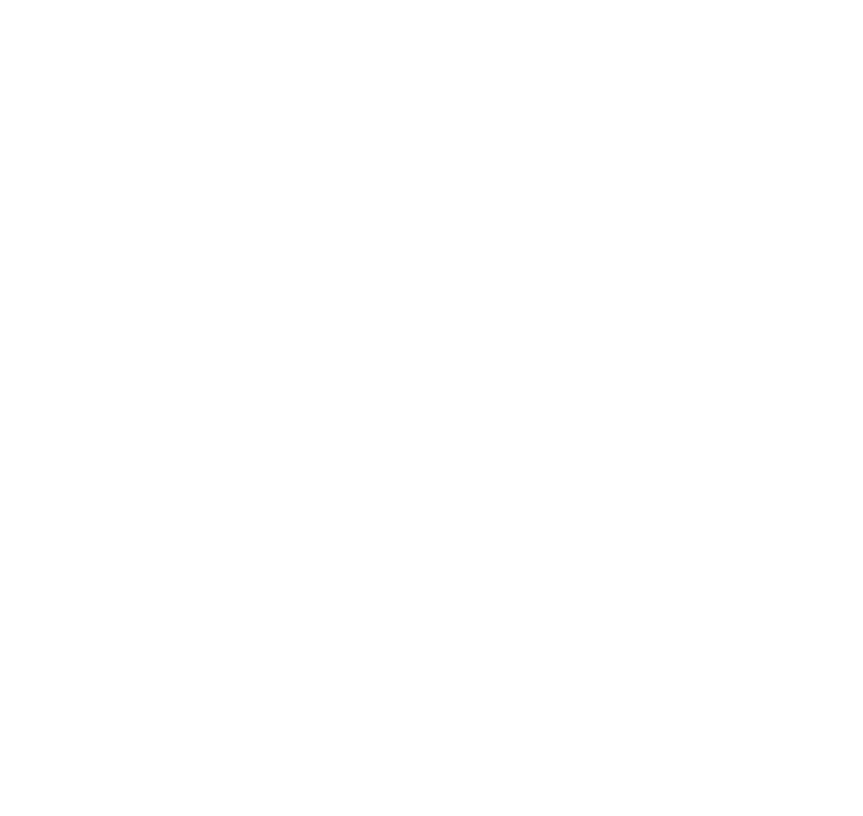
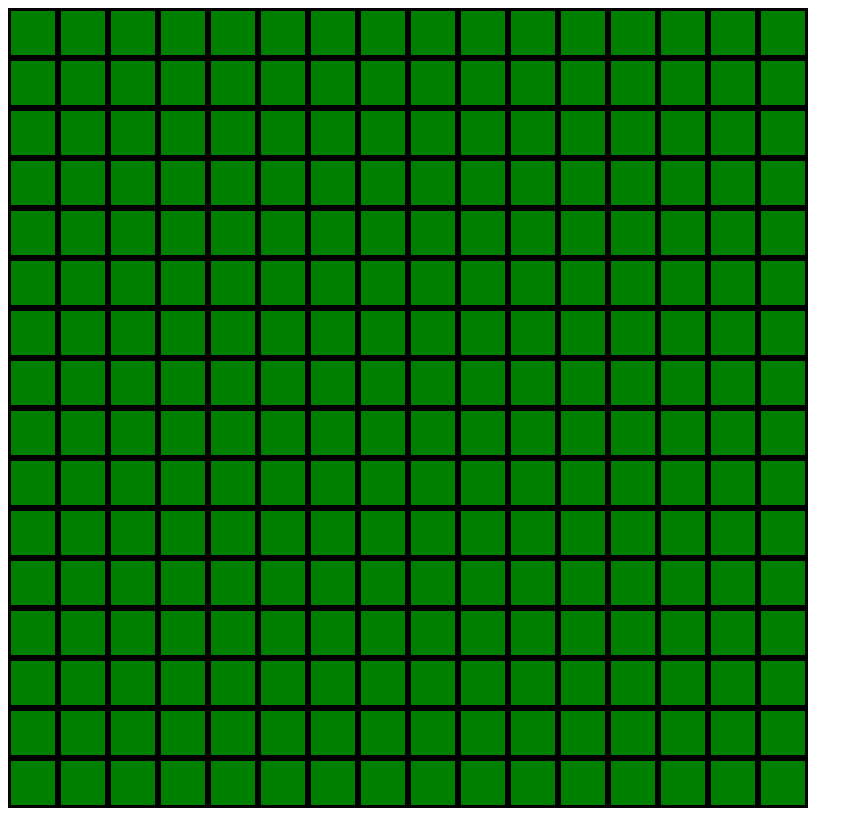
Before and after one commit to songvunguyen/Etch-a-Sketch, a plain HTML site: page index.html in a window 1280 px wide. Shown: the whole page, without its empty margins (0-863 px from the left). Drawn offline with Linux system fonts and the light colour scheme.

Commit message:
Add cells

```diff
--- a/etch.css
+++ b/etch.css
@@ -1,7 +1,5 @@
-.container{
+#container{
     display: grid;
+    grid-template-columns: repeat(16, 50px);
+    grid-template-rows: repeat(16, 50px);
 }
-
-.grid-cell{
-    border-style: solid;
-}
--- a/etch.js
+++ b/etch.js
@@ -0,0 +1,13 @@
+let container = document.querySelector("#container");
+
+/* Create div cell */
+for(let i = 0; i < 16; i++){
+    for(let j = 0; j < 16; j++){
+        let div = document.createElement("div");
+        div.classList.add("grid_cell");
+        div.setAttribute("id", i.toString()+"_"+j.toString());
+        div.style.cssText = `grid-column: ${i+1} / ${i+2}; grid-row: ${j+1} / ${j+2}; border-style: solid;
+        background-color: green`;
+        container.appendChild(div);
+    }
+}
--- a/index.html
+++ b/index.html
@@ -4,12 +4,13 @@
   <title>Etch-A-Sketch</title>
   <meta charset="UTF-8"/>
   <link rel="stylesheet" href="etch.css"></link>
-  <script src="etch.js"></script>
 </head>
 <body>
     <!-- container to store the grid -->
     <div id="container">
 
     </div>
+
+    <script src="etch.js"></script>
 </body>
 </html>
```
